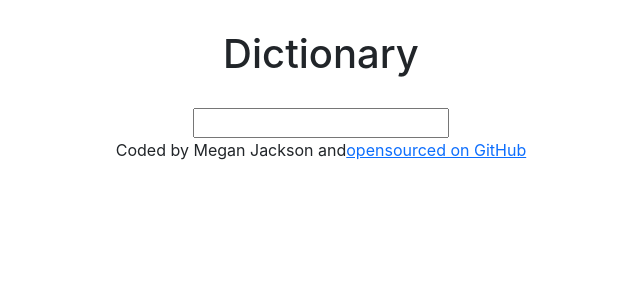
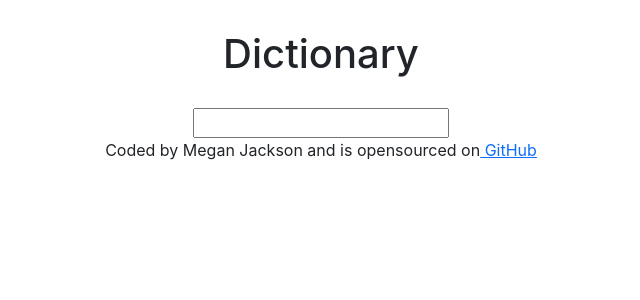
Before and after one commit to 66Meg20/dictionary-app, a React (Create React App) app: page / in a window 1280 px wide. Shown: the top 300 px of the page, without its empty margins (319-959 px from the left). Built offline with nearby package versions, Linux system fonts and the light colour scheme.

Commit message:
fixed a typo

```diff
--- a/src/App.js
+++ b/src/App.js
@@ -12,10 +12,8 @@ function App() {
         <Dictionary />
       </div>
       <footer>
-        Coded by Megan Jackson and
-        <a href="https://github.com/66Meg20/dictionary-app">
-          opensourced on GitHub
-        </a>
+        Coded by Megan Jackson and is opensourced on
+        <a href="https://github.com/66Meg20/dictionary-app"> GitHub </a>
       </footer>
     </div>
   );
```
